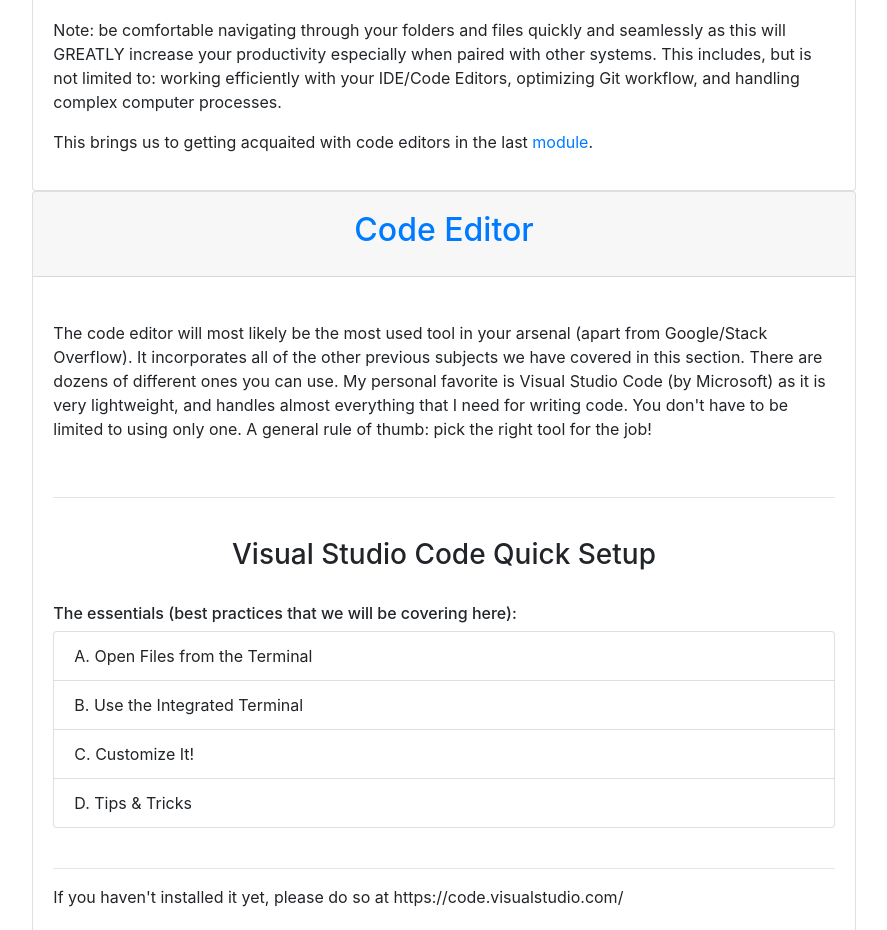
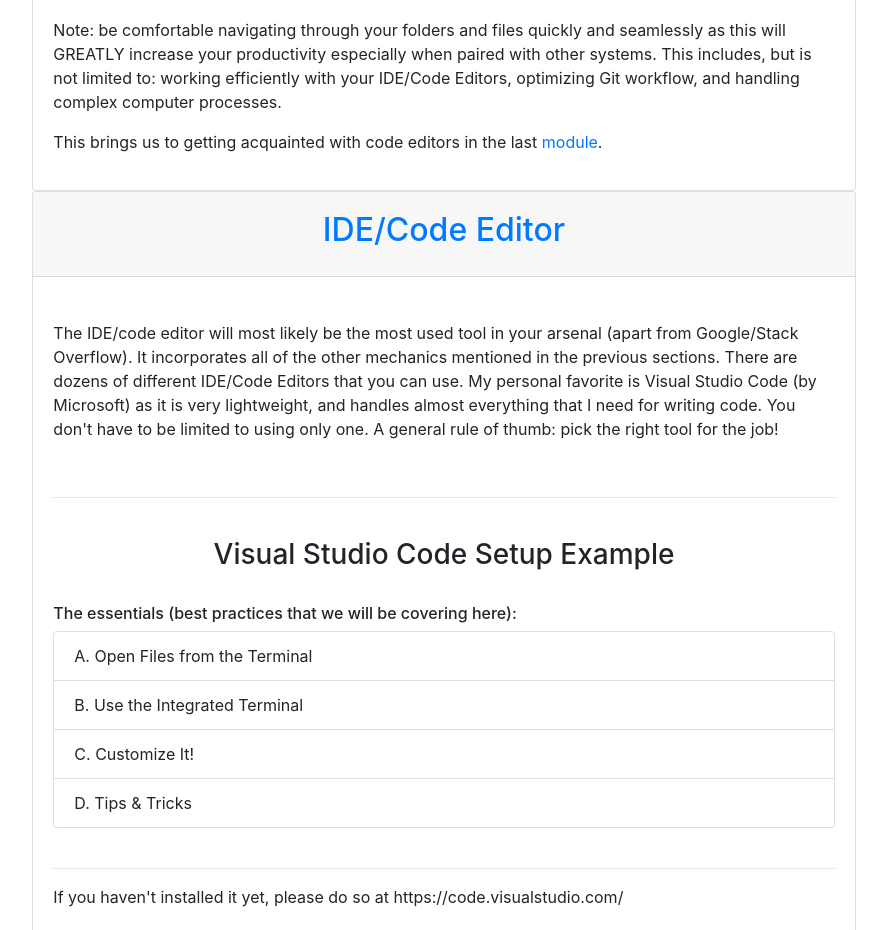
Before and after one commit to rmsteadman/coding-kitchen, a plain HTML site: page pages/environment.html in a window 1280 px wide. Shown: the part 3740-4670 px from the top of the page, without its empty margins (196-1083 px from the left). Drawn offline with nearby package versions, Linux system fonts and the light colour scheme.

Commit message:
Fixes spelling error, updates title

```diff
--- a/pages/environment.html
+++ b/pages/environment.html
@@ -271,7 +271,7 @@
                     increase your productivity especially when paired with other systems. This includes, but is not limited to:
                     working efficiently with your IDE/Code Editors, optimizing Git workflow, and handling complex computer processes.
                   </p>
-                  <p>This brings us to getting acquaited with code editors in the last
+                  <p>This brings us to getting acquainted with code editors in the last
                     <a href="#headingFour">module</a>.
                     <!-- <a href="#headingFour" data-toggle="collapse"
                       data-target="#collapseFour"
@@ -289,7 +289,7 @@
                 <div class="card-header" id="headingFour">
                   <div class="mb-0 text-center">
                     <button class="btn btn-link collapsed" type="button" data-toggle="collapse" data-target="#collapseFour" aria-expanded="false" aria-controls="collapseFour">
-                      <h2>Code Editor</h2>
+                      <h2>IDE/Code Editor</h2>
                     </button>
                   </div>
                 </div>
@@ -297,16 +297,16 @@
                 <div id="collapseFour" class="collapse show" aria-labelledby="headingFour" data-parent="#environmentAccordion">
                   <div class="card-body">
                     <br>
-                    <p>The code editor will most likely be the most used tool in your arsenal (apart from Google/Stack Overflow).
-                      It incorporates all of the other previous subjects we have covered in this section. There are dozens of
-                      different ones you can use. My personal favorite is Visual Studio Code (by Microsoft) as it is very lightweight,
+                    <p>The IDE/code editor will most likely be the most used tool in your arsenal (apart from Google/Stack Overflow).
+                      It incorporates all of the other mechanics mentioned in the previous sections. There are dozens of different IDE/Code
+                      Editors that you can use. My personal favorite is Visual Studio Code (by Microsoft) as it is very lightweight,
                       and handles almost everything that I need for writing code. You don't have to be limited to using only one. A
                       general rule of thumb: pick the right tool for the job!
                     </p>
                     <br>
                     <hr>
                     <br>
-                    <h3 class="text-center">Visual Studio Code Quick Setup</h3>
+                    <h3 class="text-center">Visual Studio Code Setup Example</h3>
                     <br>
                     <h6>The essentials (best practices that we will be covering here):</h6>
                     <ul class="list-group">
```
